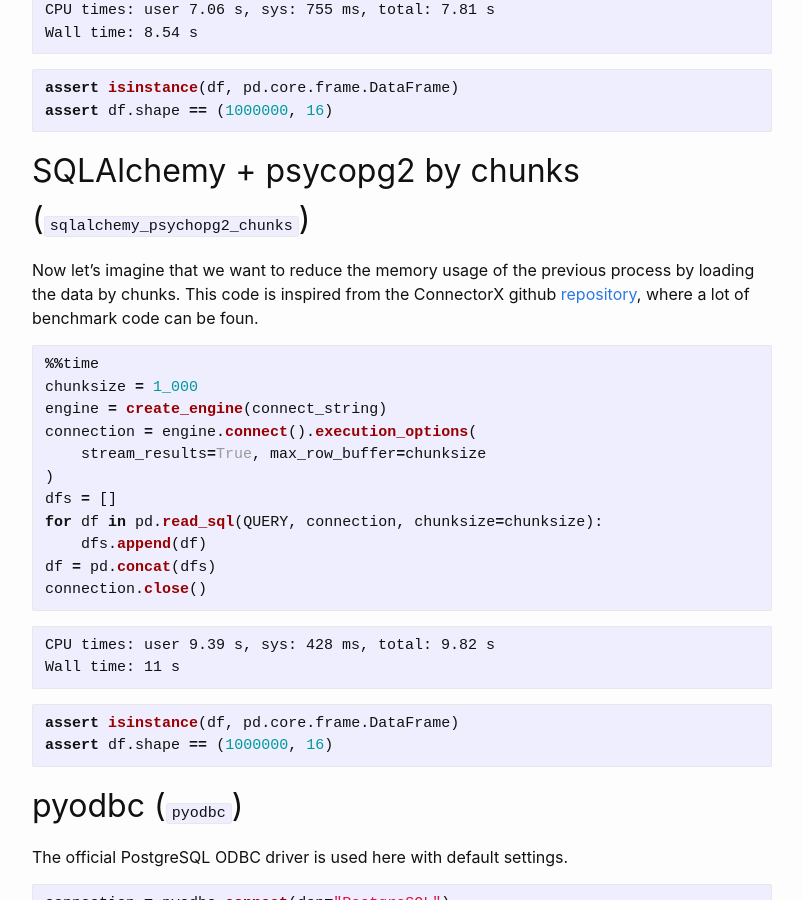
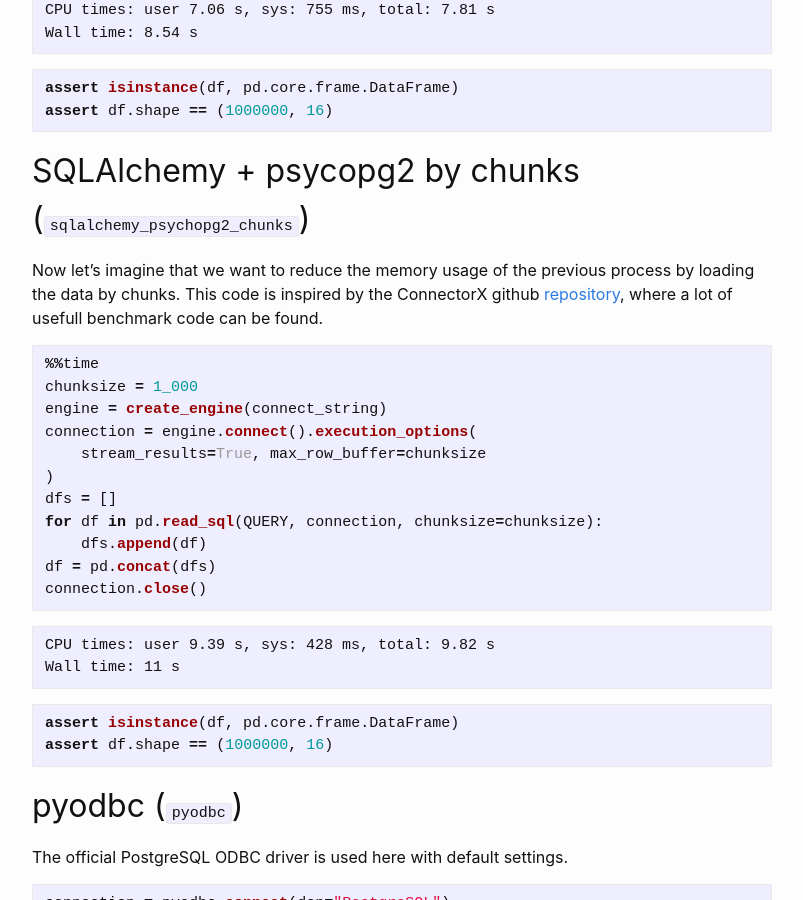
Before and after one commit to aetperf/aetperf.github.io, a Jekyll site: the page built from _posts/2022-04-20-Loading-data-from-PostgreSQL-to-Pandas-with-ConnectorX.md, in a window 1280 px wide and 900 px high, scrolled down 3536 px. Shown: the whole window, without its empty margins (238-1041 px from the left). Built offline with Jekyll 4.4.1, drawn with Linux system fonts in a browser that asks for light colours; comment, search, counter and statistics services are not loaded.

Commit message:
small text update

````diff
--- a/_posts/2022-04-20-Loading-data-from-PostgreSQL-to-Pandas-with-ConnectorX.md
+++ b/_posts/2022-04-20-Loading-data-from-PostgreSQL-to-Pandas-with-ConnectorX.md
@@ -152,7 +152,7 @@
 
 ## SQLAlchemy + psycopg2 by chunks (`sqlalchemy_psychopg2_chunks`)
 
-Now let's imagine that we want to reduce the memory usage of the previous process by loading the data by chunks. This code is inspired from the ConnectorX github [repository](https://github.com/sfu-db/connector-x/tree/main/benchmarks), where a lot of benchmark code can be foun.
+Now let's imagine that we want to reduce the memory usage of the previous process by loading the data by chunks. This code is inspired by the ConnectorX github [repository](https://github.com/sfu-db/connector-x/tree/main/benchmarks), where a lot of usefull benchmark code can be found.
 
 
 ```python
````
